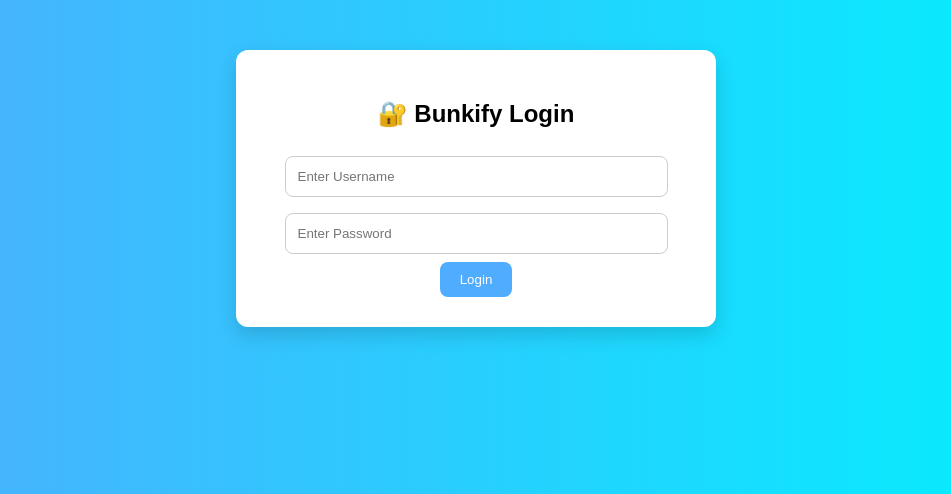
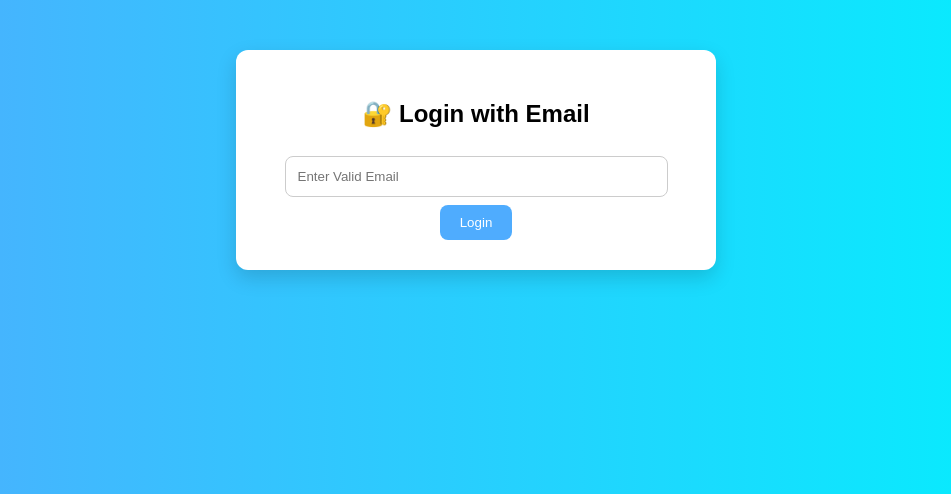
Before and after one commit to Nandini89jpy/Bunkify-Attendance-predictor, a Flask app: page / in a window 1280 px wide. Shown: the top 494 px of the page, without its empty margins (164-1115 px from the left). Run offline with Flask 3, Linux system fonts and the light colour scheme.

Commit message:
Update login form to use email instead of username

```diff
--- a/templates/login.html
+++ b/templates/login.html
@@ -7,15 +7,14 @@
 <body>
 
 <div class="container">
-    <h2>🔐 Bunkify Login</h2>
+    <h2>🔐 Login with Email</h2>
 
     {% if error %}
         <p class="error">{{ error }}</p>
     {% endif %}
 
     <form method="POST">
-        <input type="text" name="username" placeholder="Enter Username" required>
-        <input type="password" name="password" placeholder="Enter Password" required>
+        <input type="email" name="email" placeholder="Enter Valid Email" required>
         <button type="submit">Login</button>
     </form>
 </div>
```
